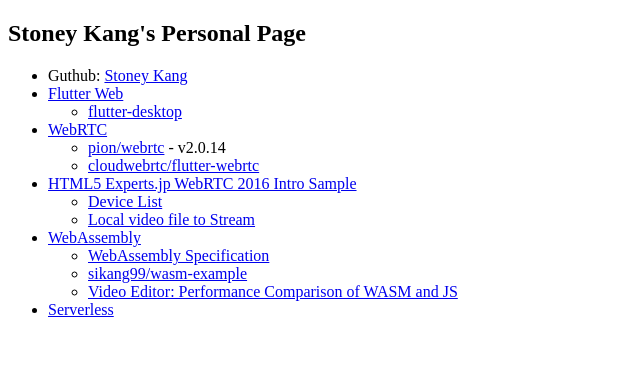
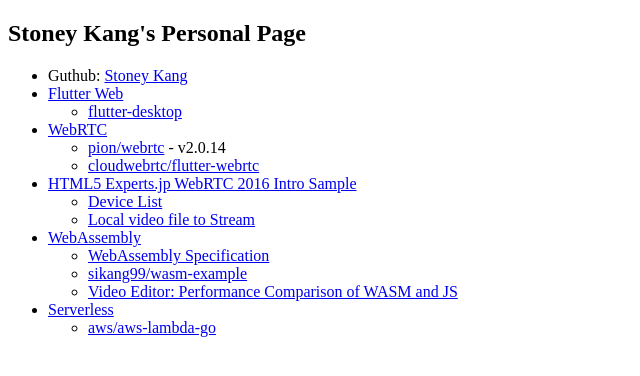
Before and after one commit to sikang99/sikang99.github.io, a plain HTML site: page index.html in a window 1280 px wide. Shown: the whole page, without its empty margins (0-640 px from the left). Drawn offline with Linux system fonts and the light colour scheme.

Commit message:
update contents

```diff
--- a/index.html
+++ b/index.html
@@ -35,6 +35,7 @@
           </ul>
       <li><a href="./serverles/index.html">Serverless</a>
           <ul>
+          <li><a href="https://github.com/aws/aws-lambda-go">aws/aws-lambda-go</a>
           </ul>
       </ul>
       <script>
```
